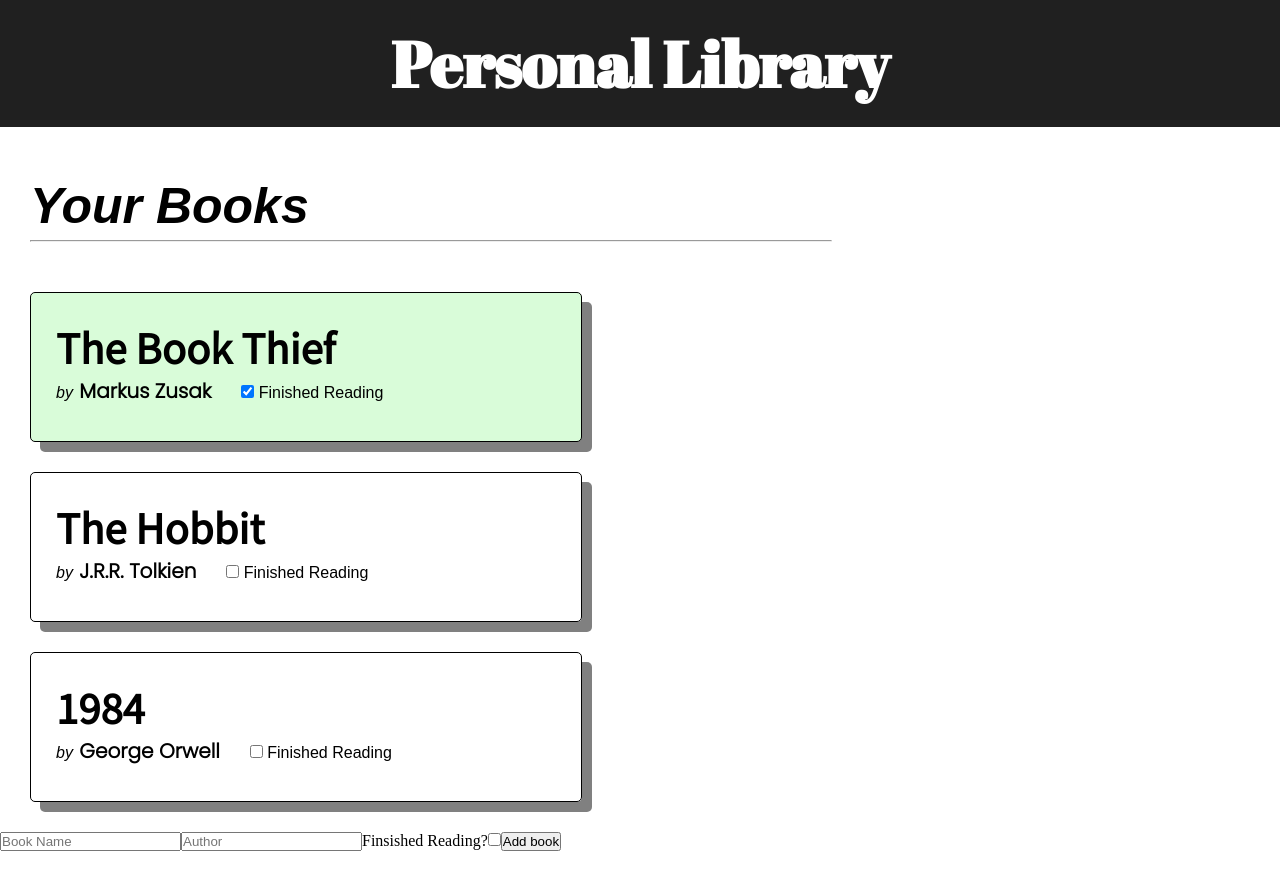
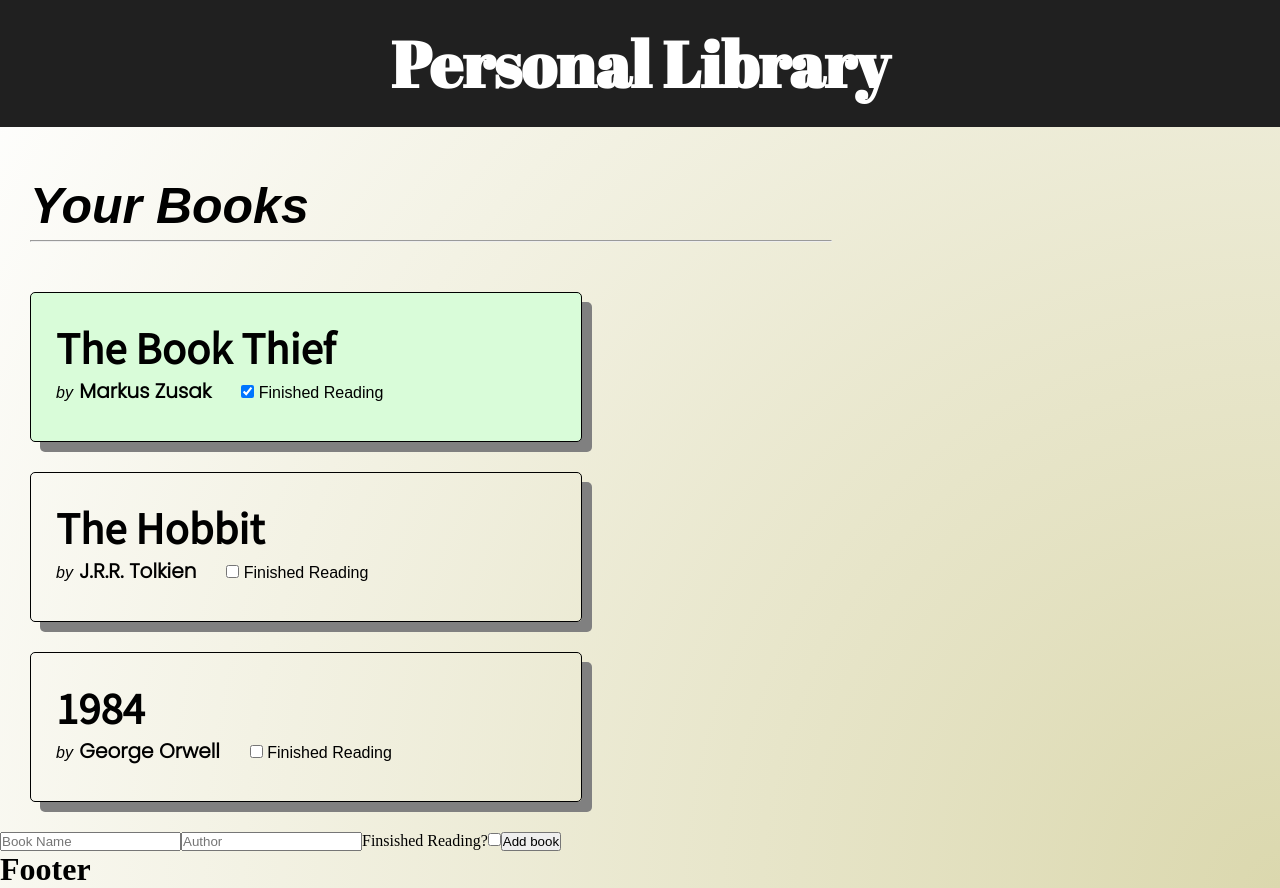
Before and after one commit to yashbellam97/Personal-Library, a React (Create React App) app: page / in a window 1280 px wide. Before the commit the page ends 851 px from the top, so only its background shows below. Built offline with nearby package versions, Linux system fonts and the light colour scheme.

Commit message:
Add background and footer

```diff
--- a/src/App.js
+++ b/src/App.js
@@ -3,13 +3,15 @@ import React from "react";
 import "./index.css"
 
 import BooksPage from "./pages/BooksPage";
-import Header from "./components/Header"
+import Header from "./components/Header";
+import Footer from "./components/Footer";
 
 function App() {
     return (
-        <div>
+        <div className="container">
             <Header />
             <BooksPage />
+            <Footer />
         </div>
     );
 }
--- /dev/null
+++ b/src/components/Footer.js
@@ -0,0 +1,11 @@
+import React from "react";
+
+function Footer() {
+    return (
+        <div>
+            <h1>Footer</h1>
+        </div>
+    );
+}
+
+export default Footer;
--- a/src/index.css
+++ b/src/index.css
@@ -7,6 +7,16 @@
 * {
     margin: 0;
     padding: 0;
+}
+
+.container {
+    background-color: #3E92CC;
+    background-image:
+        radial-gradient(
+        circle at bottom right,
+        #DBD8AE,
+        white
+    );
 }
 
 .header {
```
